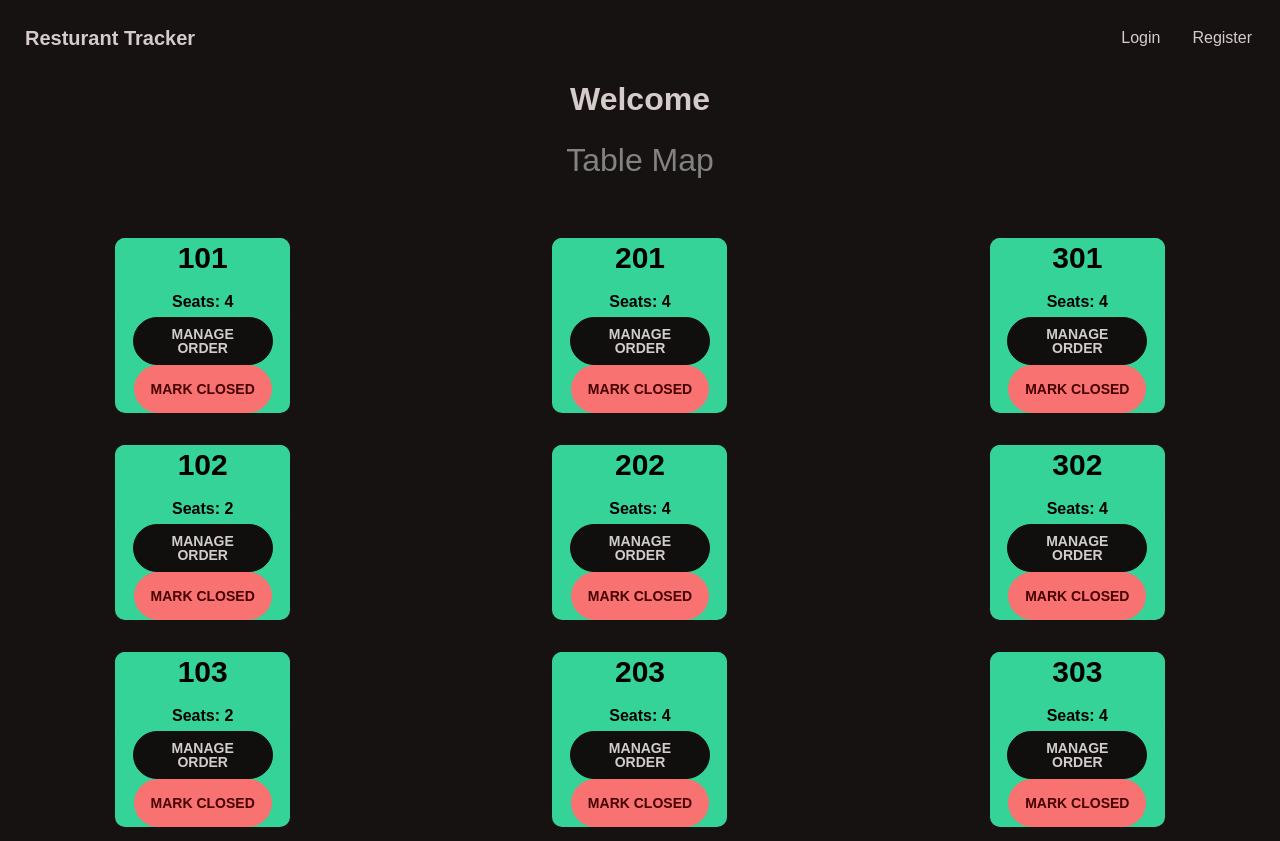
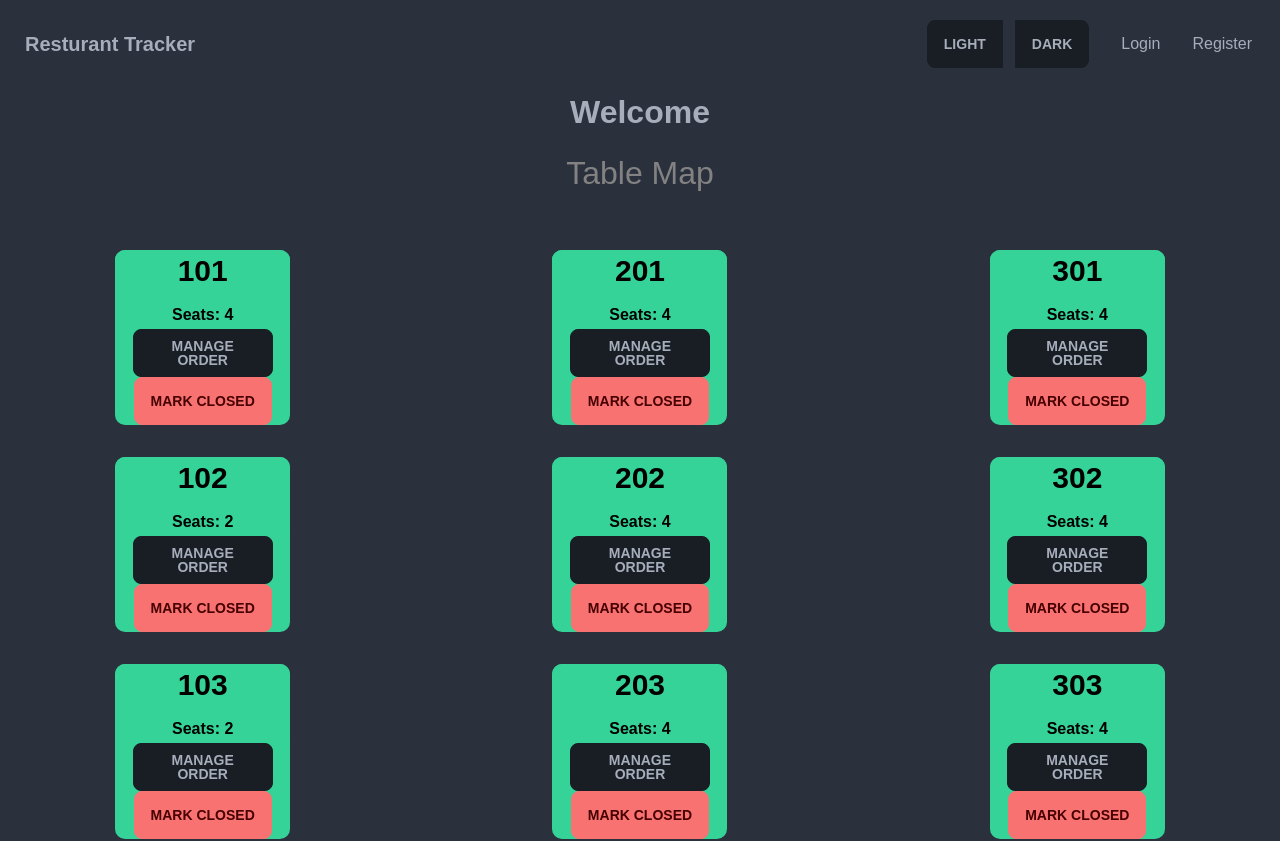
Before and after one commit to TFuray/100hr-ticket-vite, a React (Vite) app in the folder frontend/: page /map in a window 1280 px wide. Shown: the top 841 px of the page. Built offline with nearby package versions, Linux system fonts and the light colour scheme; a web font is replaced by a local one.

Commit message:
added light dark modes

```diff
--- a/frontend/index.html
+++ b/frontend/index.html
@@ -1,5 +1,5 @@
 <!DOCTYPE html>
-<html data-theme="forest" lang="en">
+<html data-theme="dark" lang="en">
 
 <head>
   <meta charset="UTF-8" />
--- a/frontend/src/components/Header.jsx
+++ b/frontend/src/components/Header.jsx
@@ -1,3 +1,4 @@
+import { useState, useEffect } from 'react'
 import { Link, useNavigate } from 'react-router-dom'
 import { useSelector, useDispatch } from 'react-redux'
 import { logout, reset } from '../features/auth/authSlice'
@@ -6,6 +7,21 @@ const Header = () => {
   const navigate = useNavigate()
   const dispatch = useDispatch()
   const { user } = useSelector(state => state.auth)
+  const [theme, setTheme] = useState('dark')
+
+  const toggleTheme = () => {
+    setTheme(theme === 'dark' ? 'light' : 'dark')
+  }
+  const toggleDark = () => {
+    setTheme('dark')
+  }
+  const toggleLight = () => {
+    setTheme('light')
+  }
+
+  useEffect(() => {
+    document.querySelector('html').setAttribute('data-theme', theme)
+  }, [theme])
 
   const onLogout = () => {
     dispatch(logout())
@@ -22,6 +38,24 @@ const Header = () => {
       </div>
       <div className='flex-none'>
         <ul className='menu menu-horizontal px-1'>
+          <li>
+            <div className='btn-group'>
+              <input
+                type='radio'
+                name='options'
+                data-title='light'
+                className='btn'
+                onClick={toggleLight}
+              />
+              <input
+                type='radio'
+                name='options'
+                data-title='dark'
+                className='btn'
+                onClick={toggleDark}
+              />
+            </div>
+          </li>
           {user ? (
             <>
               <li tabIndex={0}>
@@ -42,7 +76,7 @@ const Header = () => {
                     <Link to='/map'>Table Map</Link>
                   </li>
                   <li>
-                    <Link to="/">Side Work</Link>
+                    <Link to='/'>Side Work</Link>
                   </li>
                   <li>
                     <Link to='/orders'>All Orders </Link>
@@ -56,14 +90,10 @@ const Header = () => {
           ) : (
             <>
               <li>
-                <Link to='/login'>
-                   Login
-                </Link>
+                <Link to='/login'>Login</Link>
               </li>
               <li>
-                <Link to='/register'>
-                  Register
-                </Link>
+                <Link to='/register'>Register</Link>
               </li>
             </>
           )}
--- a/frontend/src/components/TicketItem.jsx
+++ b/frontend/src/components/TicketItem.jsx
@@ -65,7 +65,7 @@ const TicketItem = ({ ticket, user }) => {
   }
 
   return (
-    <div className='flex flex-col card bg-info-content text-info'>
+    <div className='flex flex-col card bg-neutral-content text-base-300'>
       <div className='card-body items-center text-center'>
         <p className='text-sm'>
           {' '}
@@ -88,7 +88,7 @@ const TicketItem = ({ ticket, user }) => {
                 viewBox='0 0 448 512'
               >
                 <path
-                  fill='red'
+                  fill='rgb(71, 0, 0)'
                   d='M135.2 17.7L128 32H32C14.3 32 0 46.3 0 64S14.3 96 32 96H416c17.7 0 32-14.3 32-32s-14.3-32-32-32H320l-7.2-14.3C307.4 6.8 296.3 0 284.2 0H163.8c-12.1 0-23.2 6.8-28.6 17.7zM416 128H32L53.2 467c1.6 25.3 22.6 45 47.9 45H346.9c25.3 0 46.3-19.7 47.9-45L416 128z'
                 />
               </svg>
--- a/frontend/src/pages/Dashboard.jsx
+++ b/frontend/src/pages/Dashboard.jsx
@@ -86,7 +86,7 @@ const Dashboard = () => {
 
       <h2 className='text-3xl m-5'>
         <button
-          className={flip ? 'btn btn-info' : 'btn btn-outline btn-info'}
+          className={flip ? 'btn btn-active btn-secondary' : 'btn btn-outline btn-secondary'}
           onClick={showFront}
         >
           Front Of House
--- a/frontend/tailwind.config.cjs
+++ b/frontend/tailwind.config.cjs
@@ -4,5 +4,9 @@ module.exports = {
   theme: {
     extend: {}
   },
-  plugins: [require('daisyui'), require('flowbite/plugin')]
+  plugins: [
+    require('daisyui')],
+    daisyui:{
+      themes: ['dark', 'light' ]
+    }
 }
```
